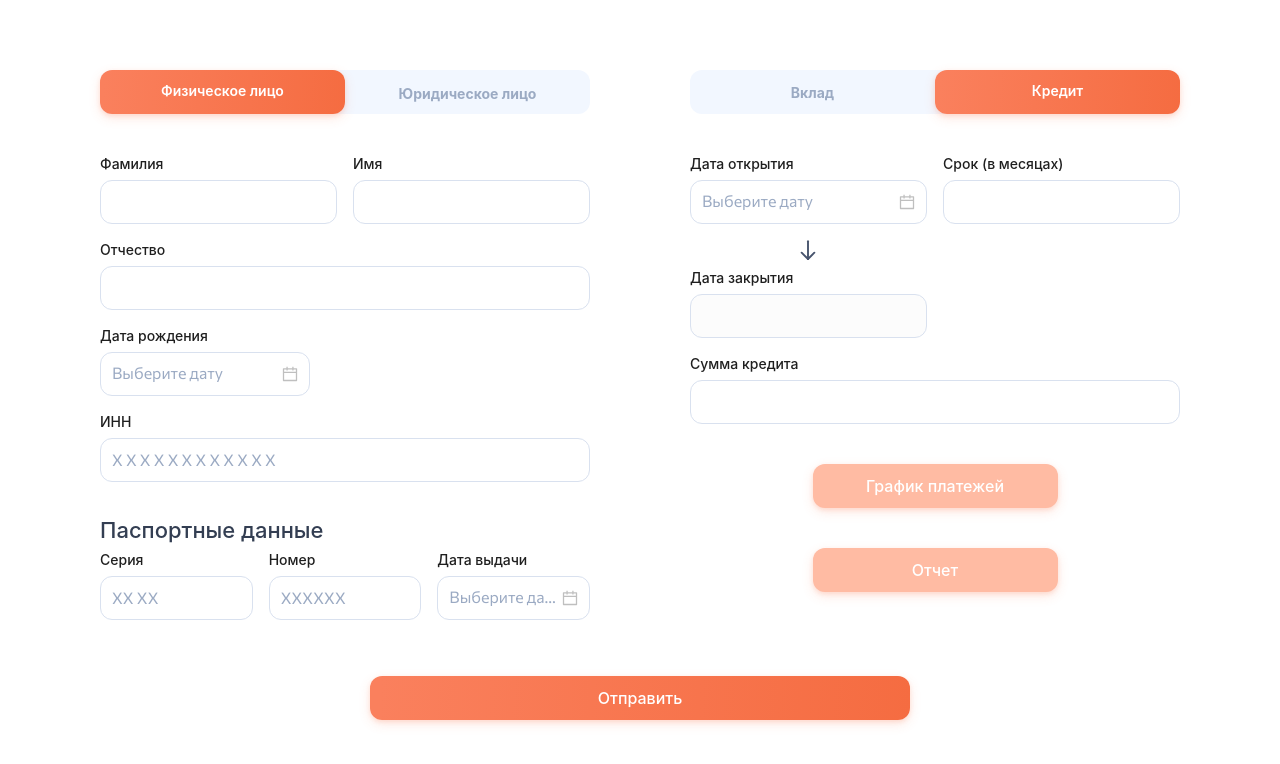
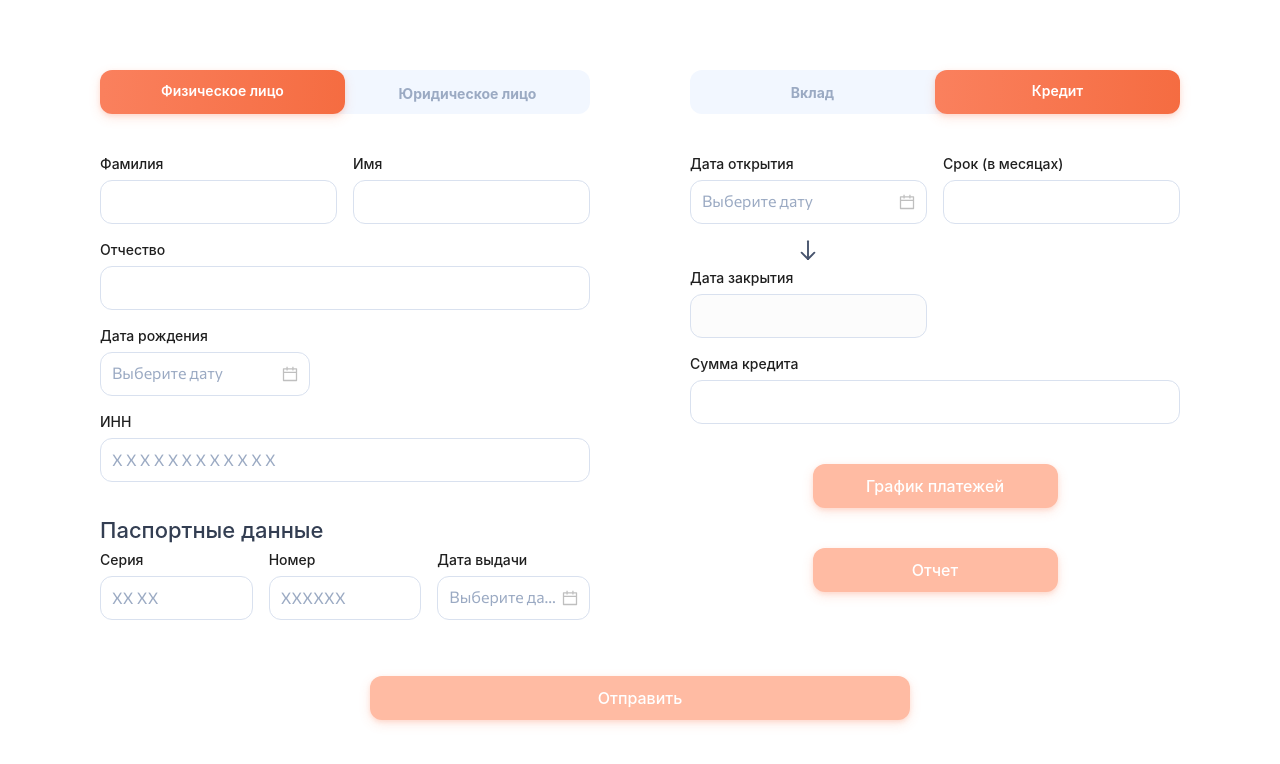
Before and after one commit to Ilyakor657/test-frontend, a React (Create React App) app: page / in a window 1280 px wide. Shown: the top 764 px of the page. Built offline with nearby package versions, Linux system fonts and the light colour scheme.

Commit message:
переработал productData и сделал disabled для кнопки отправить

```diff
--- a/src/pages/Home.js
+++ b/src/pages/Home.js
@@ -10,6 +10,7 @@ import { dateClose } from "../service/dateService";
 import PaymentSchedule from "../components/home/PaymentSchedule";
 import capitalization from "../service/capitalization";
 import report from "../service/report";
+import { sendApplication } from "../http/API"
 
 function Home() {
   const [client, setClient] = useState(false)
@@ -99,9 +100,9 @@ function Home() {
   }, [dateOpenDeposit, periodDeposit, amountDeposit, rateDeposit]);
 
   let clientData
-  let productData
   if (client) {
     clientData = {
+      type: 'legal',
       chief: {
         surnameLegal,
         nameLegal,
@@ -123,6 +124,7 @@ function Home() {
     }
   } else {
     clientData = {
+      type: 'individuals',
       surnameIndividuals,
       nameIndividuals,
       patronymicIndividuals,
@@ -135,31 +137,22 @@ function Home() {
       }
     }
   }
-  if (product) {
-    productData = {
-      dateOpenLoan,
-      dateCloseLoan,
-      amountLoan
-    }
-  } else {
-    productData = {
-      dateOpenDeposit,
-      dateCloseDeposit,
-      amountDeposit,
-      rateDeposit
-    }
+  let productData = {
+    type: `${product ? 'loan' : 'deposit'}`,
+    amount: `${product ? amountLoan : amountDeposit}`,
+    rate: `${product ? process.env.REACT_APP_LOAN_RATE : rateDeposit}`,
+    dateOpen: `${product ? dateOpenLoan : dateOpenDeposit}`,
+    dateClose: `${product ? dateCloseLoan : dateCloseDeposit}`
   }
 
   const send = async () => {
-    try {
     setLoadingBtn(true)
-      console.log(clientData)
-      console.log(productData)
+    sendApplication(clientData, productData).then(() => {
       setLoadingBtn(false)
-    } catch (e) {
+    }).catch((e) => {
       console.log(e);
       setLoadingBtn(false)
-    }
+    })
   }
 
   return (
@@ -265,14 +258,24 @@ function Home() {
           </div>
         </div>
 
-        <Form.Item>
+        <Form.Item shouldUpdate>
+          {() => (
             <Button
               type="primary"
               htmlType="submit"
+              className='btn'
               loading={loadingBtn}
+              disabled={
+                Object.values(form.getFieldsValue()).includes(undefined) ||
+                Object.values(form.getFieldsValue()).includes(null) ||
+                Object.values(form.getFieldsValue()).includes("") ||
+                Object.values(form.getFieldsValue()).length === 0 ||
+                !!form.getFieldsError().filter(({ errors }) => errors.length).length
+              }
             >
               {loadingBtn ? '' : 'Отправить'}
             </Button>
+          )}
         </Form.Item>
       </Form>
     </section>
--- a/src/service/report.js
+++ b/src/service/report.js
@@ -40,7 +40,7 @@ function report(clientCheck, client, product, period) {
   }
   let productString =
     `<table>
-      ${monthlyPayment(product.amountLoan, period, product.dateOpenLoan).map((payment) =>
+      ${monthlyPayment(JSON.parse(product.amount), period, product.dateOpen).map((payment) =>
         `<payment>
           <number>${payment.number}</number>
           <date>${payment.date}</date>
```
Lines whose indentation alone changed are shown as unchanged.
